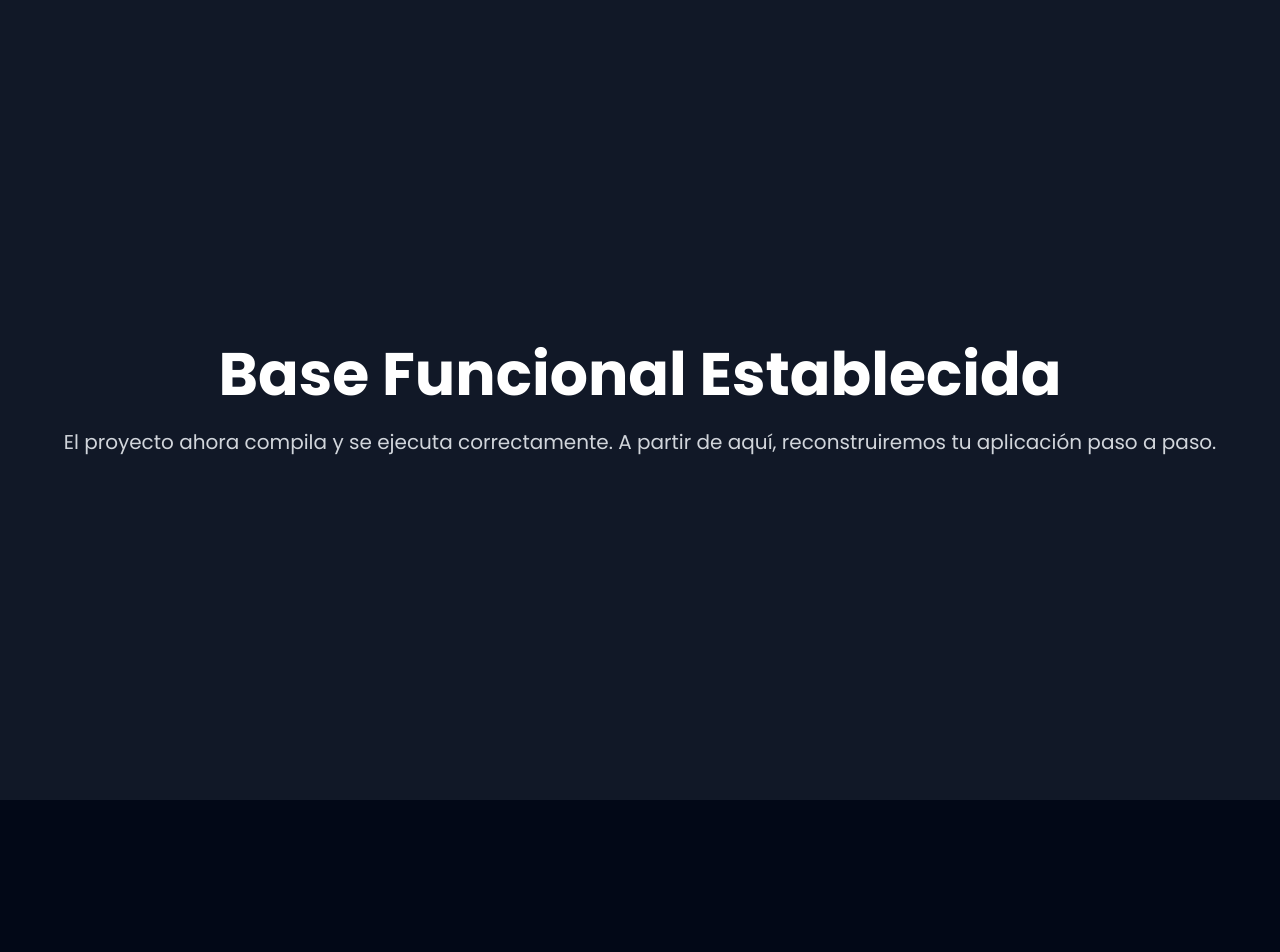
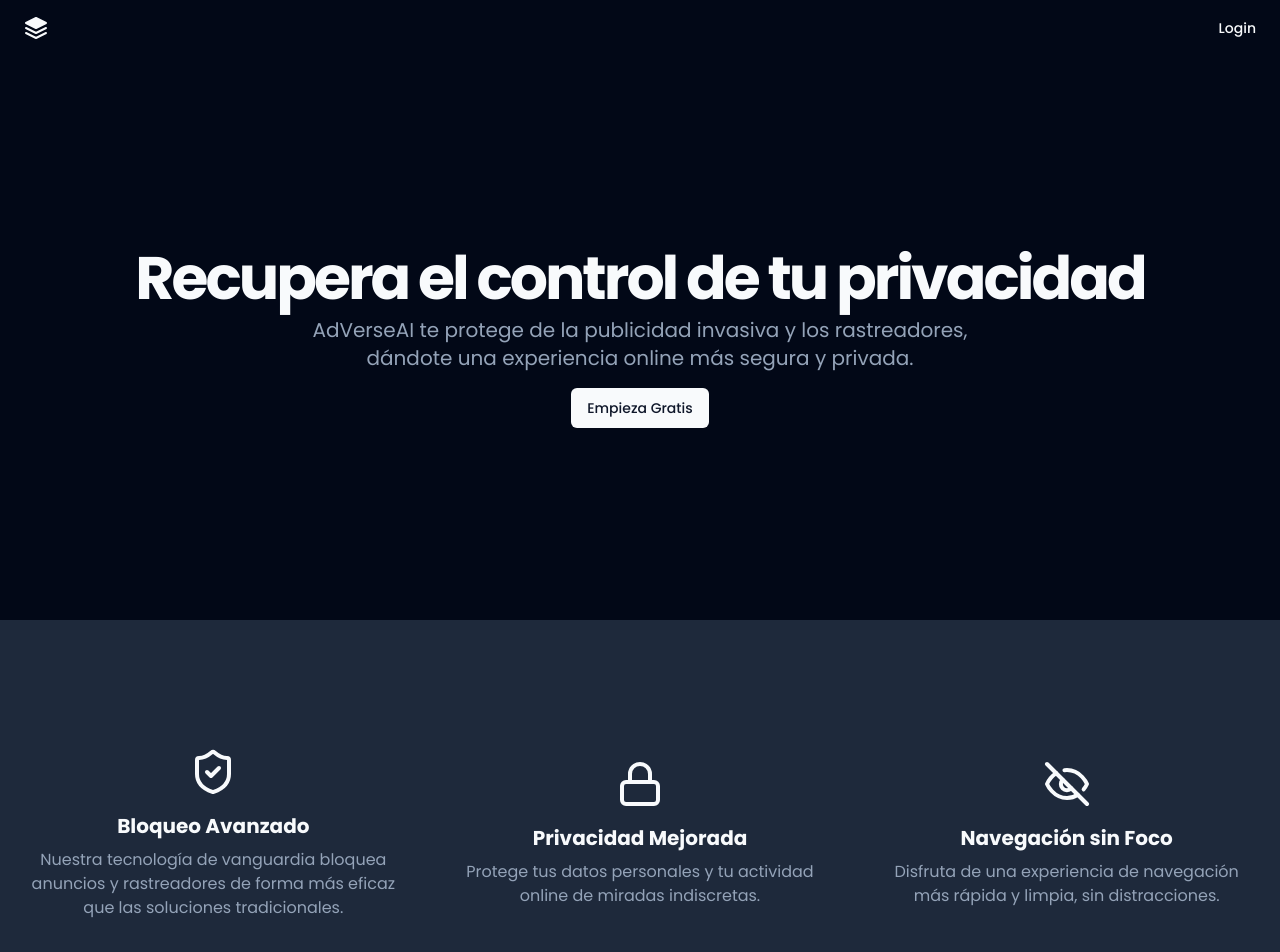
Before and after one commit to Nexhora/AdversAI-Seguro, a Next.js app: page / in a window 1280 px wide. Shown: the top 952 px of the page. Before the commit the page ends 800 px from the top, so only its background shows below. Built offline with nearby package versions, Linux system fonts and the light colour scheme.

Commit message:
bueno un avance quedo toda la pantalla negra

```diff
--- a/package.json
+++ b/package.json
@@ -15,14 +15,14 @@
     "next": "latest",
     "react": "^18.2.0",
     "react-dom": "^18.2.0",
-    "tailwind-merge": "^2.3.0",
-    "tailwindcss": "^3.4.1"
+    "tailwind-merge": "^2.3.0"
   },
   "devDependencies": {
     "@types/node": "^20",
     "@types/react": "^18",
     "@types/react-dom": "18",
     "postcss": "^8",
+    "tailwindcss": "^3.4.1",
     "tailwindcss-animate": "^1.0.7",
     "typescript": "^5"
   }
--- a/src/app/page.tsx
+++ b/src/app/page.tsx
@@ -1,16 +1,84 @@
 "use client";
+import Link from "next/link";
+import { Button } from "@/components/ui/button";
+import { ShieldCheck, Lock, EyeOff } from "lucide-react";
+import { Logo } from "@/components/icons";
 
 export default function HomePage() {
   return (
-    <div className="flex min-h-screen flex-col items-center justify-center bg-gray-900 text-white">
-      <div className="container mx-auto px-4 md:px-6 text-center">
-        <h1 className="text-4xl md:text-6xl font-bold">
-          Base Funcional Establecida
-        </h1>
-        <p className="mt-6 text-lg md:text-xl text-gray-300">
-          El proyecto ahora compila y se ejecuta correctamente. A partir de aquí, reconstruiremos tu aplicación paso a paso.
-        </p>
-      </div>
+    <div className="flex flex-col min-h-screen bg-background text-foreground">
+      <header className="px-4 lg:px-6 h-14 flex items-center">
+        <Link href="#" className="flex items-center justify-center" prefetch={false}>
+          <Logo className="h-6 w-6" />
+          <span className="sr-only">AdVerseAI</span>
+        </Link>
+        <nav className="ml-auto flex gap-4 sm:gap-6">
+          <Link href="/login" className="text-sm font-medium hover:underline underline-offset-4" prefetch={false}>
+            Login
+          </Link>
+        </nav>
+      </header>
+      <main className="flex-1">
+        <section className="w-full py-12 md:py-24 lg:py-32 xl:py-48">
+          <div className="container px-4 md:px-6">
+            <div className="flex flex-col items-center space-y-4 text-center">
+              <div className="space-y-2">
+                <h1 className="text-3xl font-bold tracking-tighter sm:text-4xl md:text-5xl lg:text-6xl/none">
+                  Recupera el control de tu privacidad
+                </h1>
+                <p className="mx-auto max-w-[700px] text-muted-foreground md:text-xl">
+                  AdVerseAI te protege de la publicidad invasiva y los rastreadores, dándote una experiencia online
+                  más segura y privada.
+                </p>
+              </div>
+              <div className="space-x-4">
+                <Link href="/login" prefetch={false}>
+                  <Button>Empieza Gratis</Button>
+                </Link>
+              </div>
+            </div>
+          </div>
+        </section>
+        <section className="w-full py-12 md:py-24 lg:py-32 bg-muted">
+          <div className="container px-4 md:px-6">
+            <div className="grid items-center gap-6 lg:grid-cols-3 lg:gap-12">
+              <div className="flex flex-col items-center text-center">
+                <ShieldCheck className="h-12 w-12 text-primary" />
+                <h3 className="mt-4 text-xl font-bold">Bloqueo Avanzado</h3>
+                <p className="mt-2 text-muted-foreground">
+                  Nuestra tecnología de vanguardia bloquea anuncios y rastreadores de forma más eficaz que las
+                  soluciones tradicionales.
+                </p>
+              </div>
+              <div className="flex flex-col items-center text-center">
+                <Lock className="h-12 w-12 text-primary" />
+                <h3 className="mt-4 text-xl font-bold">Privacidad Mejorada</h3>
+                <p className="mt-2 text-muted-foreground">
+                  Protege tus datos personales y tu actividad online de miradas indiscretas.
+                </p>
+              </div>
+              <div className="flex flex-col items-center text-center">
+                <EyeOff className="h-12 w-12 text-primary" />
+                <h3 className="mt-4 text-xl font-bold">Navegación sin Foco</h3>
+                <p className="mt-2 text-muted-foreground">
+                  Disfruta de una experiencia de navegación más rápida y limpia, sin distracciones.
+                </p>
+              </div>
+            </div>
+          </div>
+        </section>
+      </main>
+      <footer className="flex flex-col gap-2 sm:flex-row py-6 w-full shrink-0 items-center px-4 md:px-6 border-t">
+        <p className="text-xs text-muted-foreground">&copy; 2024 AdVerseAI. Todos los derechos reservados.</p>
+        <nav className="sm:ml-auto flex gap-4 sm:gap-6">
+          <Link href="#" className="text-xs hover:underline underline-offset-4" prefetch={false}>
+            Términos de Servicio
+          </Link>
+          <Link href="#" className="text-xs hover:underline underline-offset-4" prefetch={false}>
+            Política de Privacidad
+          </Link>
+        </nav>
+      </footer>
     </div>
   );
 }
--- a/src/components/icons.tsx
+++ b/src/components/icons.tsx
@@ -14,7 +14,7 @@
       className={cn("size-6", props.className)}
       {...props}
     >
-      <path d="M12 2L2 7l10 5 10-5-10-5z" fill="hsl(25 95% 53%)" />
+      <path d="M12 2L2 7l10 5 10-5-10-5z" fill="hsl(var(--primary))" />
       <path d="M2 17l10 5 10-5" />
       <path d="M2 12l10 5 10-5" />
     </svg>
```
Also changed, not shown: 1 other file (tests, documents, lock files or other folders).
